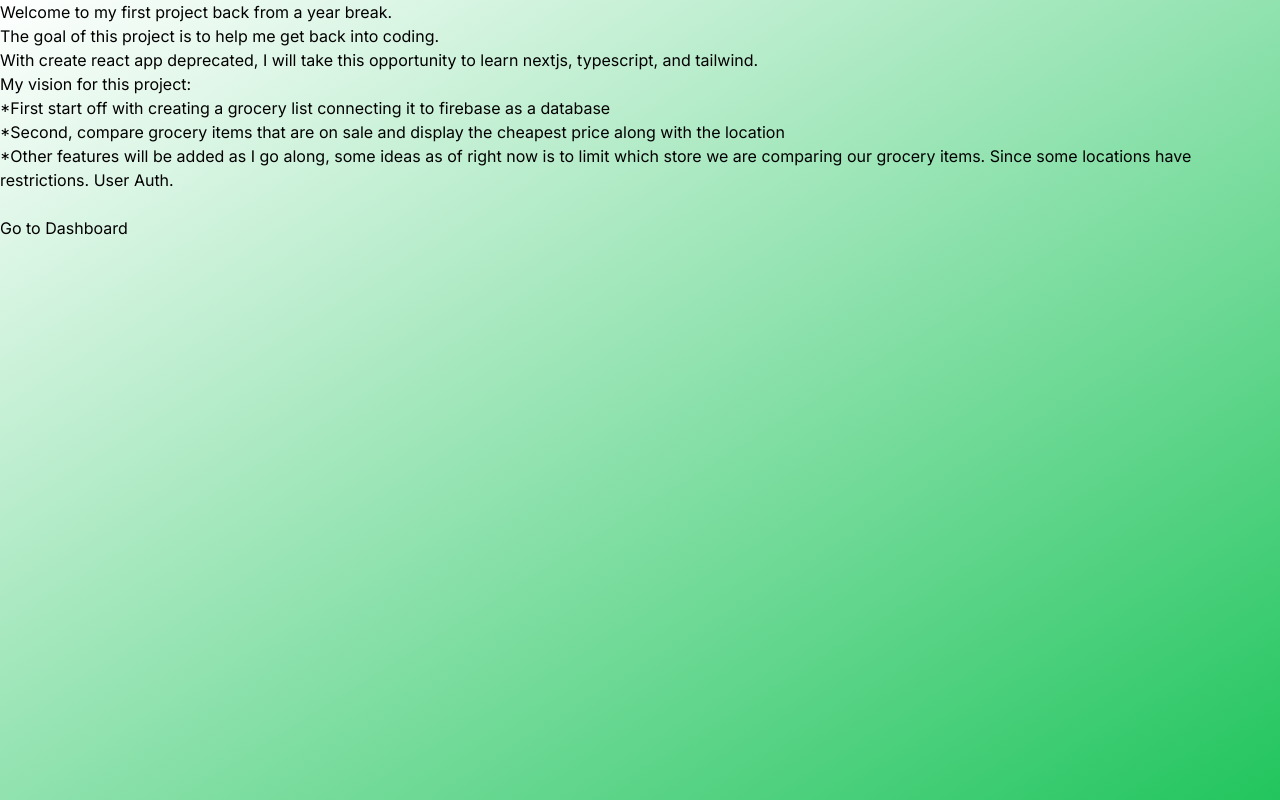
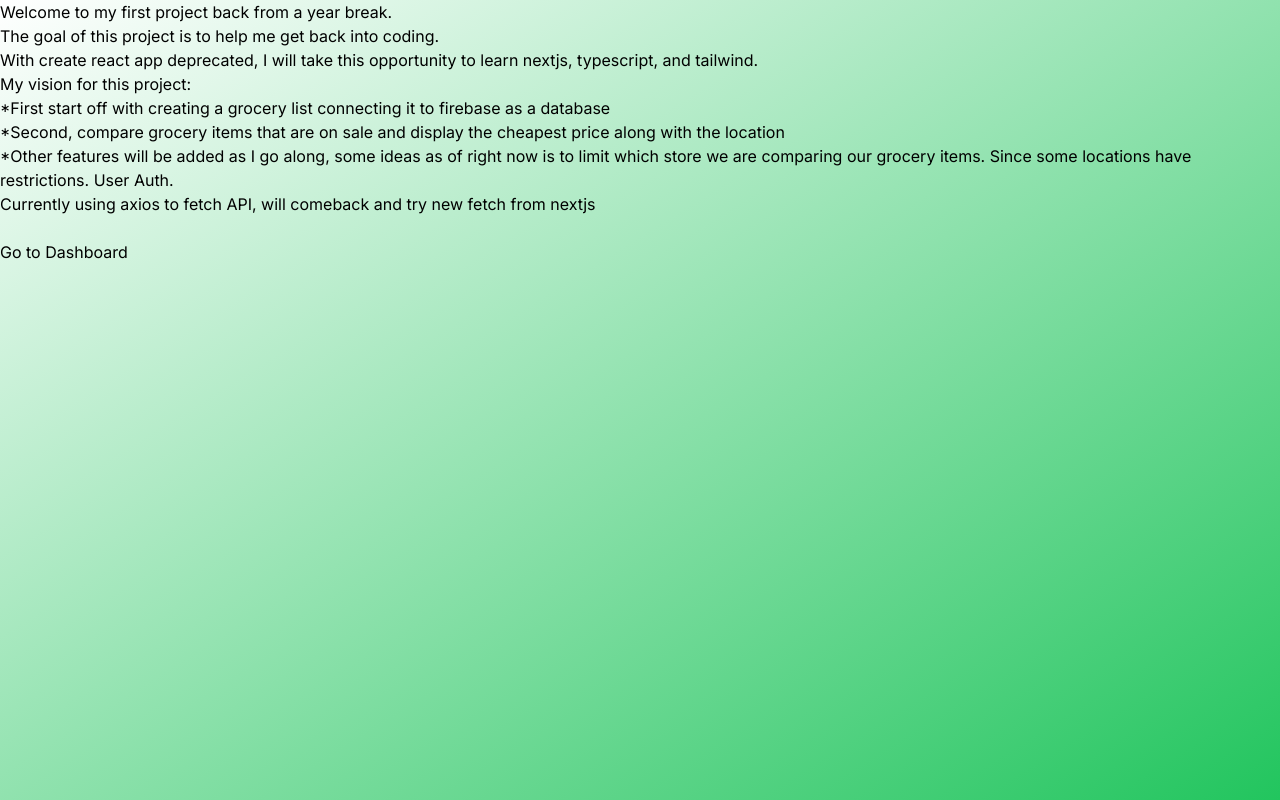
Before and after one commit to alvinwchou/price_match, a Next.js app: page / in a window 1280 px wide. Built offline with nearby package versions, Linux system fonts and the light colour scheme.

Commit message:
docs: :memo: Adding to doc

```diff
--- a/src/app/page.tsx
+++ b/src/app/page.tsx
@@ -23,6 +23,7 @@ export default function Home() {
         is to limit which store we are comparing our grocery items. Since some
         locations have restrictions. User Auth.
       </p>
+      <p>Currently using axios to fetch API, will comeback and try new fetch from nextjs</p>
       <br></br>
       <Link href="/dashboard">Go to Dashboard</Link>
     </>
```
